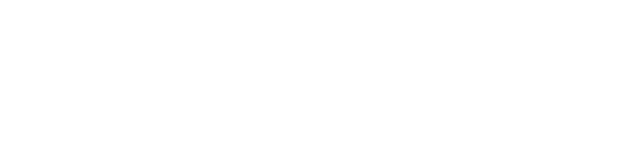
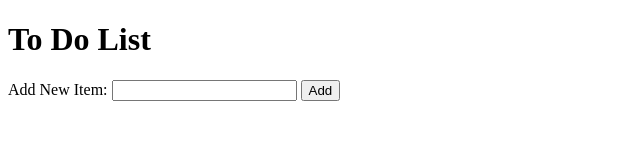
Before and after one commit to NightFury300/ToDoList, a plain HTML site: page index.html in a window 1280 px wide. Shown: the whole page, without its empty margins (0-640 px from the left). Drawn offline with Linux system fonts and the light colour scheme.

Commit message:
Basic UI Added

```diff
--- a/index.html
+++ b/index.html
@@ -4,6 +4,13 @@
         <title>ToDoList</title>
     </head>
     <body>
-
+        <div class="Title">
+            <h1>To Do List</h1>
+        </div>
+        <div class="input">
+            <label id="inputText"> Add New Item:</label>
+            <input type="text">
+            <button>Add</button>
+        </div>
     </body>
 </html>
```
